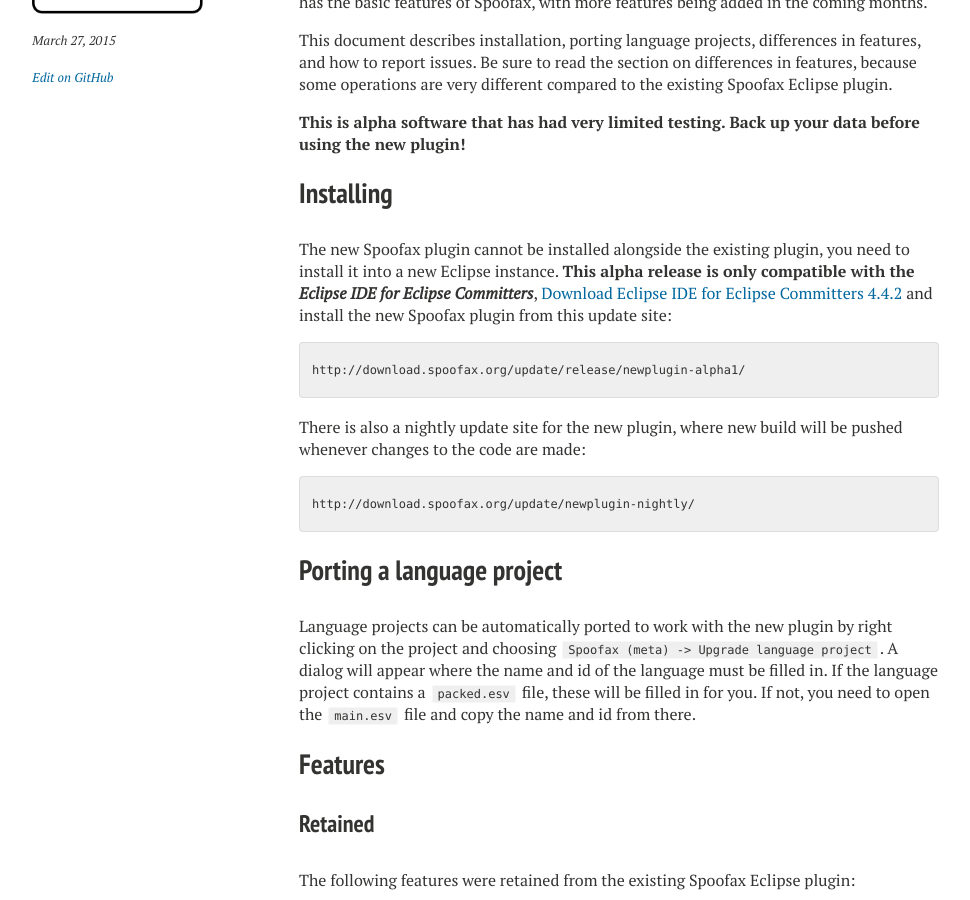
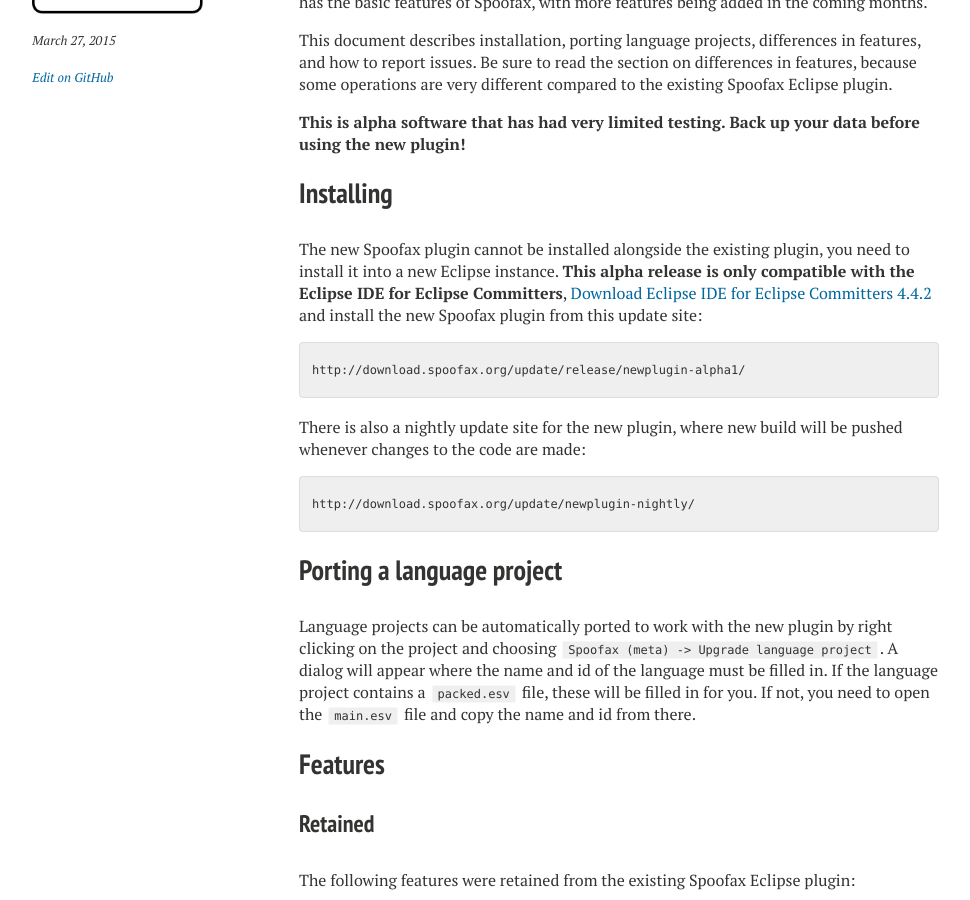
Before and after one commit to MartijnDwars/metaborg.github.io, a Jekyll site: the page built from spoofax/_posts/2015-03-27-new-spoofax-plugin-alpha1-release.md, in a window 1280 px wide and 900 px high, scrolled down 309 px. Shown: the whole window, without its empty margins (21-991 px from the left). Built offline with Jekyll 4.4.1, drawn with Linux system fonts in a browser that asks for light colours; nearby versions of some CDN libraries.

Commit message:
Site does not handle bold + italics

````diff
--- a/spoofax/_posts/2015-03-27-new-spoofax-plugin-alpha1-release.md
+++ b/spoofax/_posts/2015-03-27-new-spoofax-plugin-alpha1-release.md
@@ -12,7 +12,7 @@
 
 ## Installing
 
-The new Spoofax plugin cannot be installed alongside the existing plugin, you need to install it into a new Eclipse instance. **This alpha release is only compatible with the *Eclipse IDE for Eclipse Committers***, [Download Eclipse IDE for Eclipse Committers 4.4.2](http://www.eclipse.org/downloads/packages/eclipse-ide-eclipse-committers-442/lunasr2) and install the new Spoofax plugin from this update site:
+The new Spoofax plugin cannot be installed alongside the existing plugin, you need to install it into a new Eclipse instance. **This alpha release is only compatible with the Eclipse IDE for Eclipse Committers**, [Download Eclipse IDE for Eclipse Committers 4.4.2](http://www.eclipse.org/downloads/packages/eclipse-ide-eclipse-committers-442/lunasr2) and install the new Spoofax plugin from this update site:
 
 ```
 http://download.spoofax.org/update/release/newplugin-alpha1/
````
